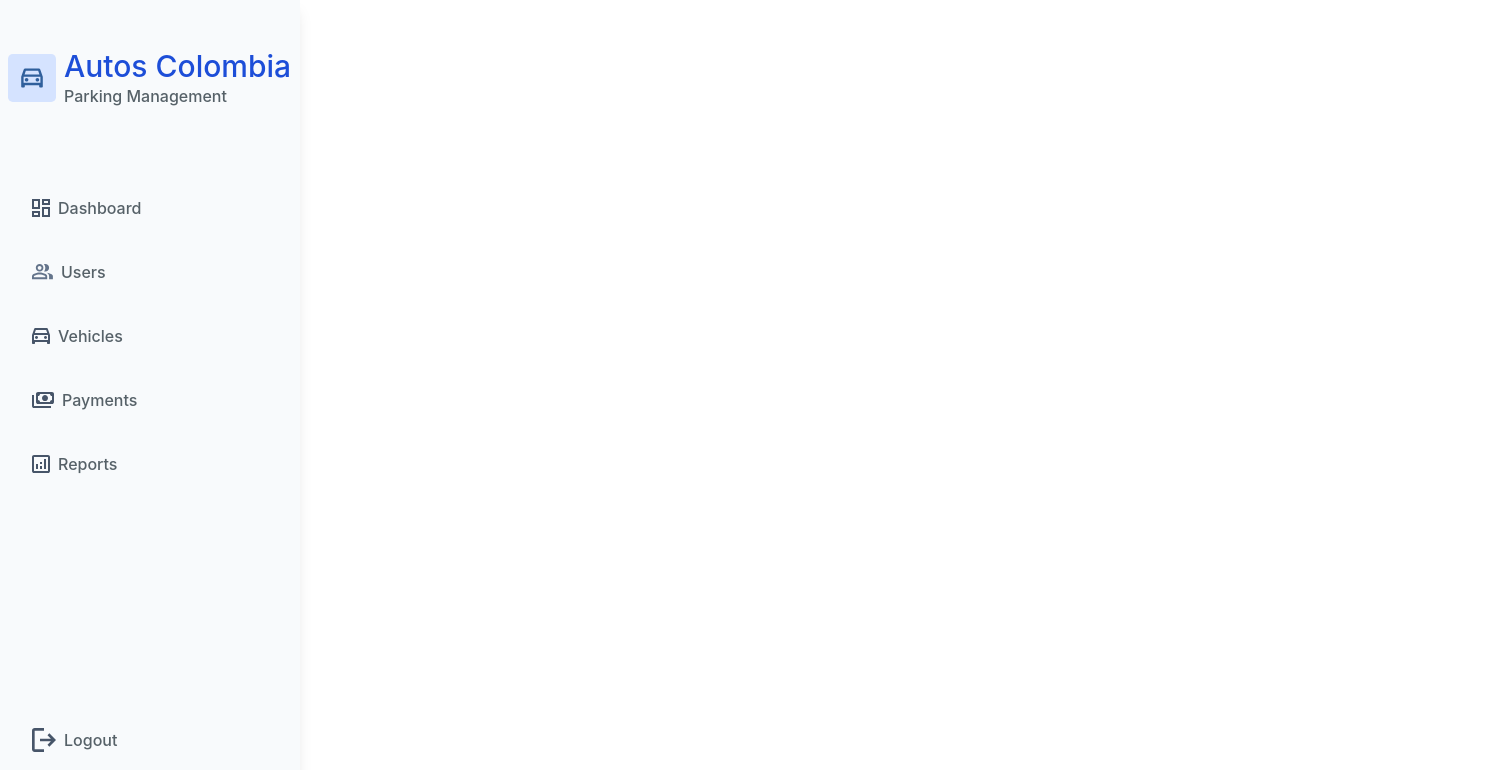
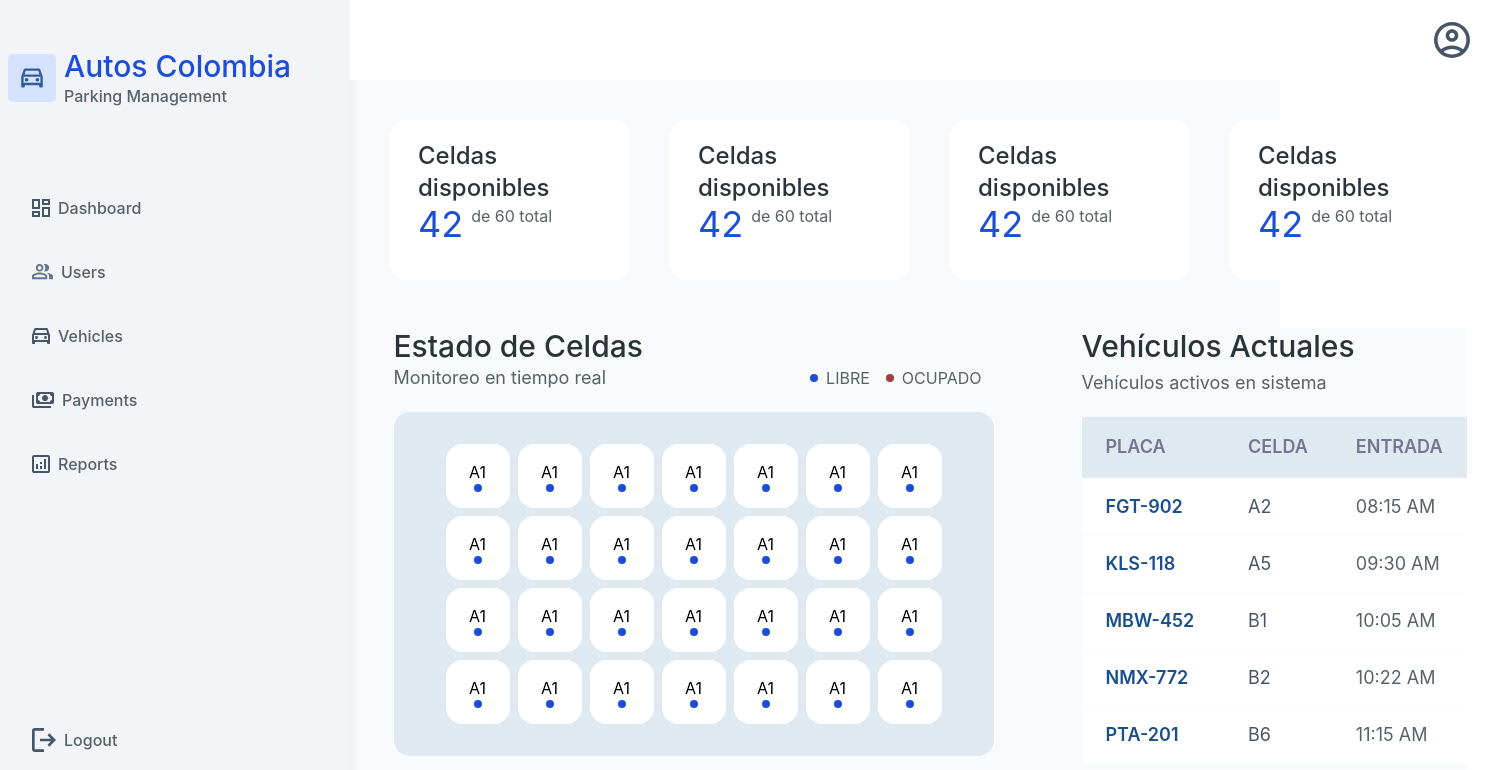
Before and after one commit to Kevin-AC/AutosColombia, a React (Vite) app in the folder frontend/: page / in a window 1280 px wide. Shown: the top 770 px of the page, 1510 px wide, since content can reach past the window. Built offline with nearby package versions, Linux system fonts and the light colour scheme.

Commit message:
Feat: actualizar estructura de la aplicación

```diff
--- a/frontend/src/App.jsx
+++ b/frontend/src/App.jsx
@@ -1,12 +1,54 @@
+
+import CellsTable from "./components/CellsTable"
+import MainCard from "./components/MainCard"
 import MenuLateral from "./components/MenuLateral"
+import VehiclesTable from "./components/VehicleTable"
 
 function App() {
 
+
   return (
-    <>
-      <MenuLateral/>
+    <main className="flex gap-0 bg-MainBackground">
+      <article className="w-auto">
+        <MenuLateral />
+      </article>
+      <section className="w-full">
+        <header className="w-full flex justify-end px-10 bg-white h-20">
+          <img className="w-9" src="src/assets/User.svg" alt="user icon" />
+        </header>
+        <div className="flex flex-col items-center p-10 space-y-12 ">
+          <section>
+            <div className="flex gap-10 ">
+              <MainCard
+                title={'Celdas disponibles'}
+                number={'42'}
+                spam={'de 60 total'}
+              />
+              <MainCard
+                title={'Celdas disponibles'}
+                number={'42'}
+                spam={'de 60 total'}
+              />
+              <MainCard
+                title={'Celdas disponibles'}
+                number={'42'}
+                spam={'de 60 total'}
+              />
+              <MainCard
+                title={'Celdas disponibles'}
+                number={'42'}
+                spam={'de 60 total'}
+              />
+            </div>
+          </section>
+          <div className="flex gap-22">
+            <CellsTable/>
+            <VehiclesTable/>
+          </div>
+        </div>
+      </section>
 
-    </>
+    </main>
   )
 }
 
--- a/frontend/src/components/MenuLateral.jsx
+++ b/frontend/src/components/MenuLateral.jsx
@@ -1,6 +1,6 @@
 export default function MenuLateral() {
     return (
-        <section className="w-75 py-12 px-2 h-screen shadow-lg bg-MainBackground flex flex-col justify-between">
+        <section className="w-[350px] py-12 px-2 h-screen shadow-lg bg-Neutral flex flex-col justify-between">
                 <div>
                 <div className="flex gap-2">
                     <img className="w-12" src="src/assets/Logo.svg" alt="Logo" />
```
Also changed, not shown: frontend/src/assets/User.svg (added).
